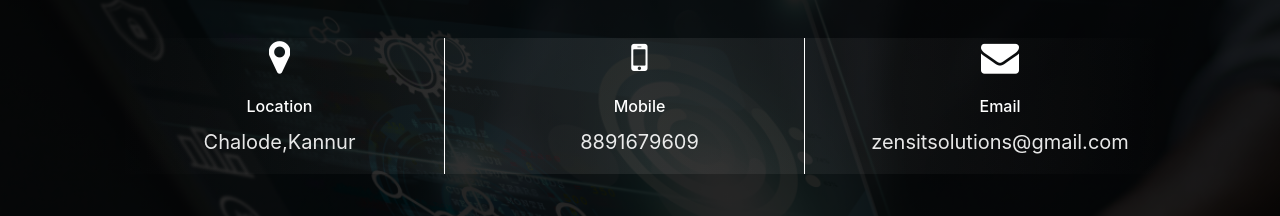
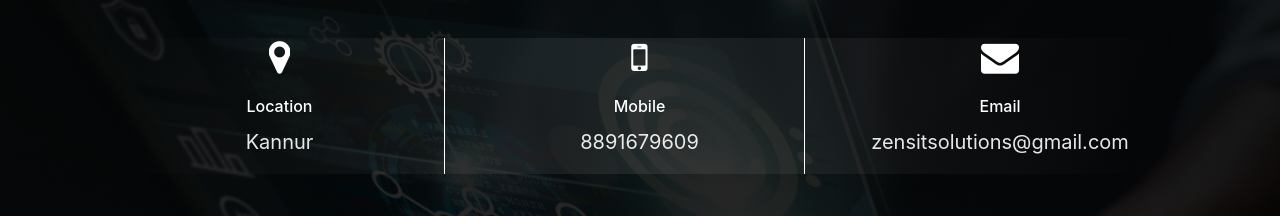
Before and after one commit to zensits/zens-website, a plain HTML site: page index.html in a window 1280 px wide. Shown: the part 2900-3116 px from the top of the page. Drawn offline with nearby package versions, Linux system fonts and the light colour scheme.

Commit message:
contact page edited

```diff
--- a/index.html
+++ b/index.html
@@ -193,7 +193,7 @@
                                     <i class="fa fa-map-marker"></i>
                                 </div>
                                 <h5>Location</h5>
-                                <p>Chalode,Kannur</p>
+                                <p>Kannur</p>
                             </div>
                         </div>
                         <div class="col-md-4 xs-md-30">
```
